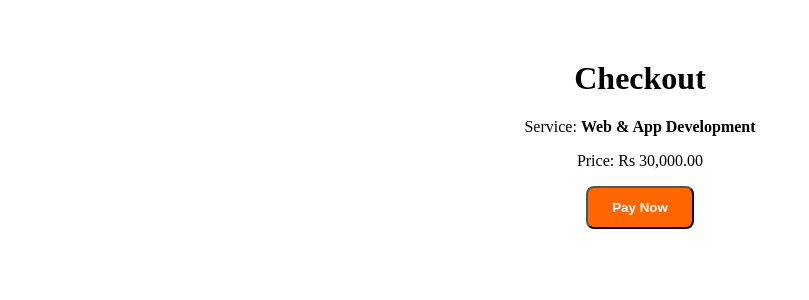
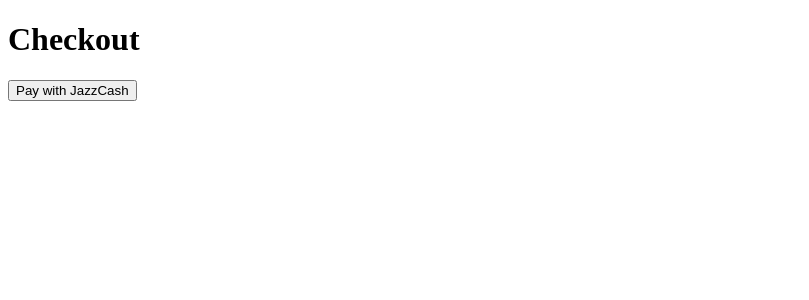
Before and after one commit to naspro-tech/naspro, a Next.js app: page /checkout in a window 1280 px wide. Shown: the top 300 px of the page, without its empty margins (0-809 px from the left). Built offline with nearby package versions, Linux system fonts and the light colour scheme.

Commit message:
Update checkout.js

```diff
--- a/pages/checkout.js
+++ b/pages/checkout.js
@@ -4,72 +4,68 @@ import { useState } from "react";
 export default function Checkout() {
   const [loading, setLoading] = useState(false);
 
-  const handlePayNow = async (e) => {
-    e.preventDefault();
+  const handleCheckout = async () => {
     setLoading(true);
 
-    const formData = {
-      amount: "3000000", // Rs 30,000.00 (last 2 digits are decimals)
+    const txnDateTime = new Date()
+      .toISOString()
+      .replace(/[-:T.Z]/g, "")
+      .slice(0, 14);
+    const expiryDateTime = new Date(Date.now() + 60 * 60 * 1000)
+      .toISOString()
+      .replace(/[-:T.Z]/g, "")
+      .slice(0, 14);
+
+    const body = {
+      amount: "3000000", // in paisa (PKR 30,000.00)
+      txnDateTime,
+      txnExpiryDateTime: expiryDateTime,
       phone: "03123456789",
       cnic: "345678",
-      description: "Web & App Development",
       billReference: "billRef123",
+      description: "Testing",
     };
 
-    try {
     const res = await fetch("/api/checkout", {
       method: "POST",
       headers: { "Content-Type": "application/json" },
-        body: JSON.stringify(formData),
+      body: JSON.stringify(body),
     });
 
-      const data = await res.json();
-      if (data.success) {
-        // Create a hidden form and submit to JazzCash
+    const result = await res.json();
+    setLoading(false);
+
+    if (result.success) {
+      const jazzcashUrl =
+        "https://payments.jazzcash.com.pk/CustomerPortal/transactionmanagement/merchantform/";
       const form = document.createElement("form");
       form.method = "POST";
-        form.action = data.jazzCashUrl;
+      form.action = jazzcashUrl;
 
-        Object.entries(data.jazzCashRequest).forEach(([key, value]) => {
+      Object.entries(result.payload).forEach(([key, value]) => {
         const input = document.createElement("input");
         input.type = "hidden";
         input.name = key;
-          input.value = value;
+        input.value = value ?? "";
         form.appendChild(input);
       });
 
       document.body.appendChild(form);
       form.submit();
     } else {
-        alert("Payment initiation failed: " + data.error);
-      }
-    } catch (err) {
-      console.error(err);
-      alert("Something went wrong.");
-    } finally {
-      setLoading(false);
+      alert("Payment initiation failed: " + result.error);
     }
   };
 
   return (
-    <div style={{ maxWidth: 600, margin: "60px auto", textAlign: "center" }}>
-      <h1>Checkout</h1>
-      <p>Service: <b>Web & App Development</b></p>
-      <p>Price: Rs 30,000.00</p>
-
+    <div className="p-6">
+      <h1 className="text-xl font-bold mb-4">Checkout</h1>
       <button
-        onClick={handlePayNow}
+        onClick={handleCheckout}
         disabled={loading}
-        style={{
-          backgroundColor: "#ff6600",
-          color: "#fff",
-          padding: "12px 24px",
-          borderRadius: 8,
-          fontWeight: "600",
-          cursor: "pointer",
-        }}
+        className="px-4 py-2 bg-purple-600 text-white rounded"
       >
-        {loading ? "Processing..." : "Pay Now"}
+        {loading ? "Processing..." : "Pay with JazzCash"}
       </button>
     </div>
   );
```
Lines whose indentation alone changed are shown as unchanged.
